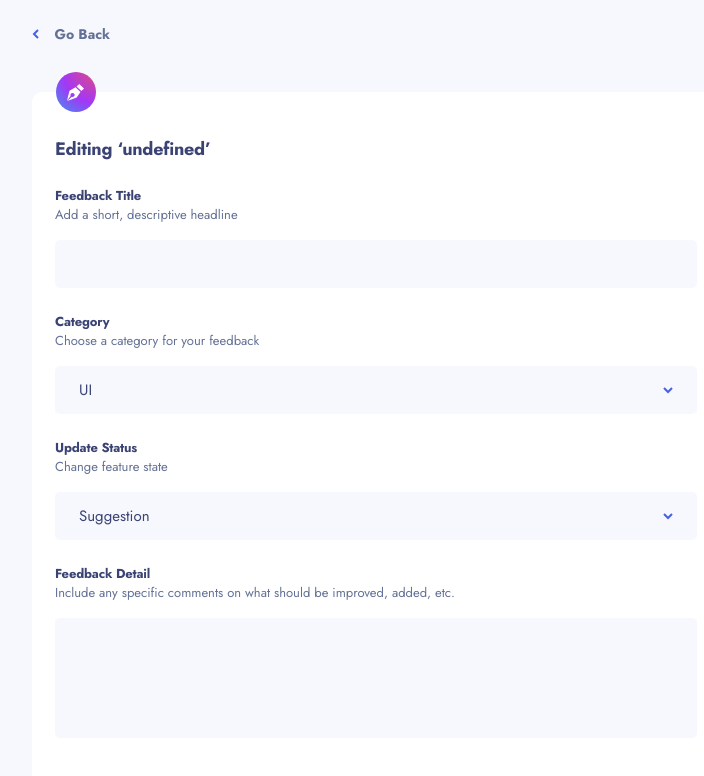
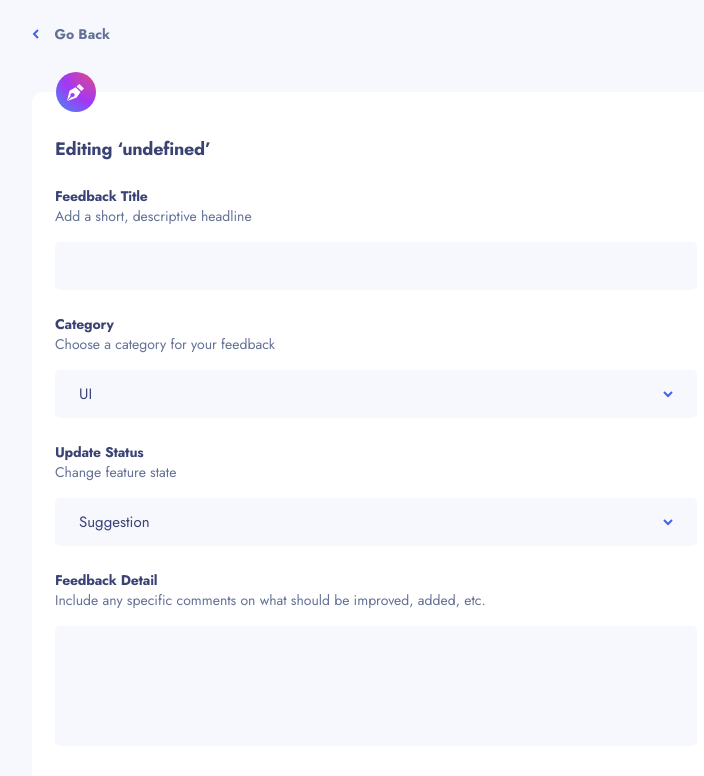
Before and after one commit to HanSeongLee/product-feedback-app-ts, a Next.js app: page /feedback/1/edit in a window 1280 px wide. Shown: the top 776 px of the page, without its empty margins (264-968 px from the left). Built offline with nearby package versions, Linux system fonts and the light colour scheme; no server answers; the database is empty.

Commit message:
ADD | Label component on tablet

```diff
--- a/components/Label/style.module.scss
+++ b/components/Label/style.module.scss
@@ -1,14 +1,25 @@
+@import "styles/utils";
 
 .labelWrapper {
   font-size: 13px;
   line-height: 19px;
   margin-bottom: 16px;
 
+  @include media(">tablet") {
+    font-size: 14px;
+    line-height: 20px;
+  }
+
   .label {
     font-weight: 700;
     letter-spacing: -0.181px;
     color: #3A4374;
     margin-bottom: 3px;
+
+    @include media(">tablet") {
+      letter-spacing: -0.194px;
+      margin-bottom: 2px;
+    }
   }
 
   .description {
```
